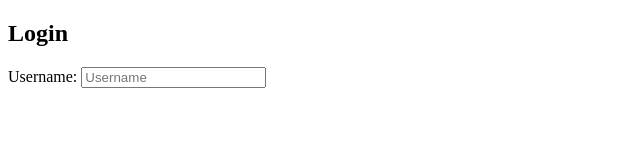
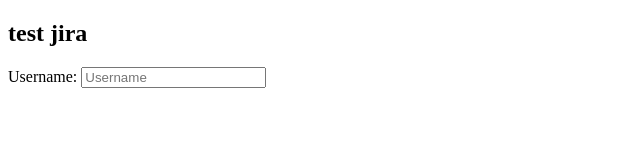
Before and after one commit to vuquocchinh/Ki-m-tra-c-ng-c-, a plain HTML site: page index.html in a window 1280 px wide. Shown: the full height of the page, 0-640 px from the left. Drawn offline with Linux system fonts and the light colour scheme.

Commit message:
Update index.html
TJ-2 #comment

```diff
--- a/index.html
+++ b/index.html
@@ -9,7 +9,7 @@
 <body>
     <div class="container">
         <form id="loginForm">
-            <h2>Login</h2>
+            <h2>test jira</h2>
             <label for="username">Username:</label>
             <input type="text" id="username" placeholder="Username" required>
 
```
